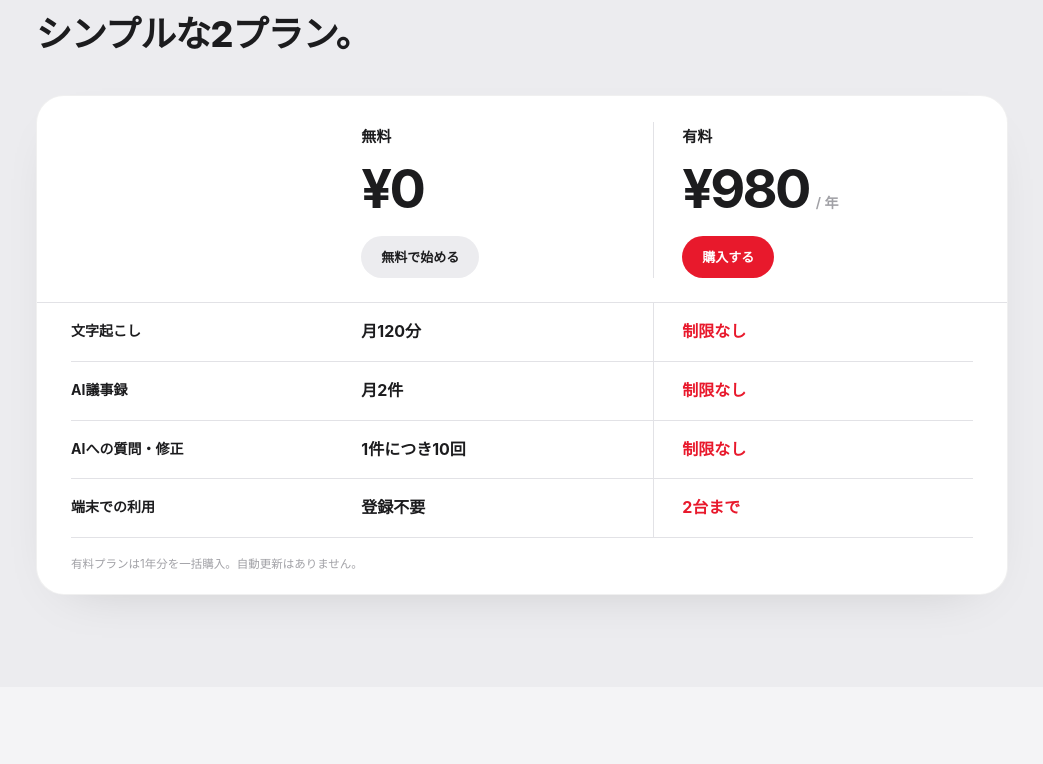
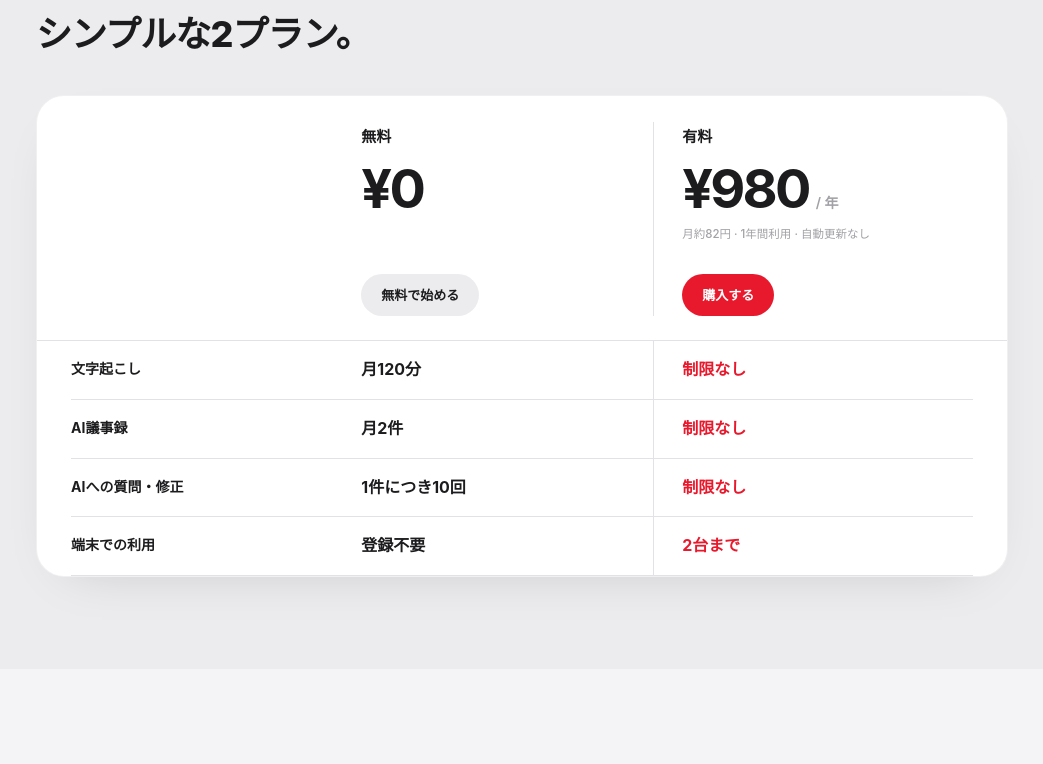
Before and after one commit to naoyattsuji/giroku-lp, a Next.js app: page / in a window 1280 px wide. Shown: the part 2201-2965 px from the top of the page, without its empty margins (118-1161 px from the left). Built offline with nearby package versions, Linux system fonts and the light colour scheme.

Commit message:
fix: 録音表現と年間料金の説明を明確化

```diff
--- a/app/globals.css
+++ b/app/globals.css
@@ -454,12 +454,21 @@ h1, h2, h3 {
   font-size: 14px;
   font-weight: 600;
 }
+.plan-meta {
+  height: 34px;
+  margin-top: 10px;
+  color: var(--text-3);
+  font-size: 11.5px;
+  font-weight: 500;
+  line-height: 1.45;
+  text-wrap: pretty;
+}
 .plan-button {
   display: inline-flex;
   align-items: center;
   justify-content: center;
   min-height: 42px;
-  margin-top: 20px;
+  margin-top: 14px;
   padding: 0 20px;
   border-radius: 999px;
   font-size: 13px;
@@ -519,15 +528,6 @@ h1, h2, h3 {
 .paid-value strong {
   color: var(--red);
 }
-.pricing-footnote {
-  padding: 18px 34px 20px;
-}
-.pricing-footnote p {
-  color: var(--text-3);
-  font-size: 11.5px;
-  line-height: 1.55;
-}
-
 .download-inner { text-align: center; }
 .download-spirit {
   display: inline-flex;
@@ -679,6 +679,7 @@ h1, h2, h3 {
   .plan-head { padding: 2px 16px 0; }
   .plan-price { margin-top: 16px; }
   .plan-price strong { font-size: clamp(34px, 10vw, 46px); }
+  .plan-meta { height: 50px; font-size: 10.5px; }
   .plan-button { width: 100%; padding: 0 10px; }
   .comparison-row { margin: 0 18px; }
   .comparison-label {
@@ -691,7 +692,6 @@ h1, h2, h3 {
   .comparison-row > .comparison-value:nth-child(2) { padding-left: 0; }
   .comparison-row > .paid-value { padding-right: 0; }
   .comparison-value strong { font-size: 14px; }
-  .pricing-footnote { padding: 16px 18px 18px; }
   .download-grid { grid-template-columns: 1fr; }
 }
 
--- a/app/page.tsx
+++ b/app/page.tsx
@@ -20,7 +20,7 @@ const scenes = [
     photo: "/scenes/online-meeting.jpg",
     tag: "オンライン会議",
     title: "会議画面は、そのまま。",
-    desc: "通話にボットを追加しないため、相手の画面には何も表示されず、録音に気づかれません。",
+    desc: "通話にボットを追加しないため、相手の画面に録音表示は出ません。",
     lines: [
       { speaker: "マイク", text: "次回は水曜日の10時でどうでしょう。" },
       { speaker: "パソコンの音", text: "了解です。予定を入れておきます。" },
@@ -347,11 +347,13 @@ export default function Home() {
                 <article className="plan-head">
                   <p className="plan-name">無料</p>
                   <div className="plan-price"><strong>¥0</strong></div>
+                  <p className="plan-meta" aria-hidden="true">&nbsp;</p>
                   <a href="#download" className="plan-button plan-button-free">無料で始める</a>
                 </article>
                 <article className="plan-head plan-head-paid">
                   <p className="plan-name">有料</p>
                   <div className="plan-price"><strong>¥980</strong><small>/ 年</small></div>
+                  <p className="plan-meta">月約82円 · 1年間利用 · 自動更新なし</p>
                   <a
                     href="https://naoyatsuji.lemonsqueezy.com/checkout/buy/5683990b-8898-4ca6-aa05-5e287095d747"
                     className="plan-button plan-button-paid"
@@ -382,9 +384,6 @@ export default function Home() {
                   <div className="comparison-value" role="cell"><strong>登録不要</strong></div>
                   <div className="comparison-value paid-value" role="cell"><strong>2台まで</strong></div>
                 </div>
-              </div>
-              <div className="pricing-footnote">
-                <p>有料プランは1年分を一括購入。自動更新はありません。</p>
               </div>
             </div>
           </Reveal>
```
